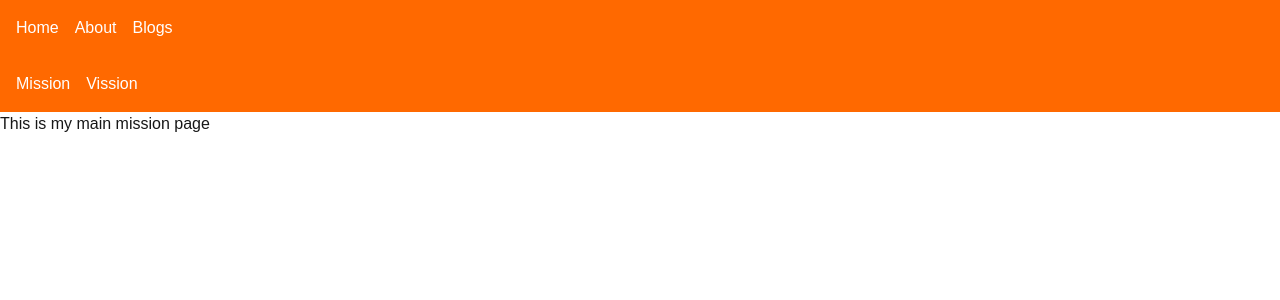
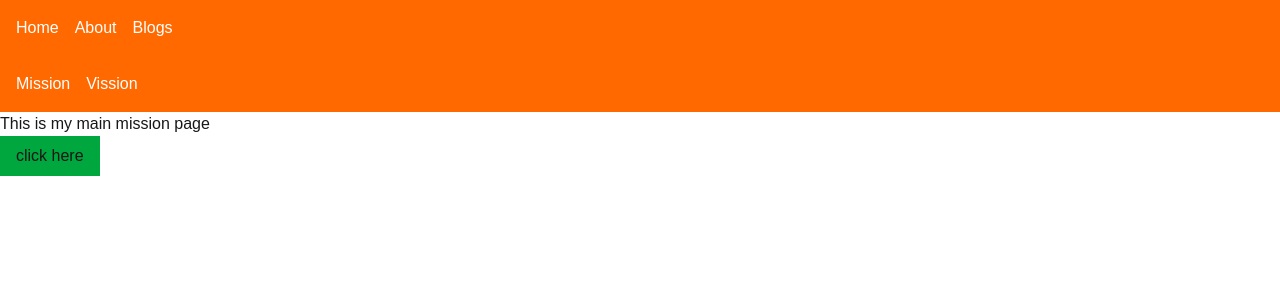
Before and after one commit to symadev/next_app, a Next.js app: page /about/mission in a window 1280 px wide. Shown: the top 300 px of the page. Built offline with nearby package versions, Linux system fonts and the light colour scheme.

Commit message:
added chnages

```diff
--- a/app/about/layout.js
+++ b/app/about/layout.js
@@ -13,6 +13,7 @@ export default function AboutLayout({ children }) {
                 <Link href="/about/vission">Vission</Link>
             </li>
          </ul>
+
         </nav>
         {children}
     </div>
--- a/app/about/mission/page.js
+++ b/app/about/mission/page.js
@@ -1,8 +1,13 @@
-import React from 'react'
+
+"use client";
 // throw new Error('there is an error in the mission page')
 
 export default function missionPage() {
   return (
+    <div>
     <div>This is my main mission page </div>
+
+          <button onClick={()=> console.log("i have to click that button ")} className='px-4 py-2 bg-green-600'>click here</button>
+          </div>
   )
 }
--- a/app/not-found.js
+++ b/app/not-found.js
@@ -2,6 +2,6 @@ import React from 'react'
 
 export default function NotFoundPage() {
   return (
-    <div> This page is Not-Found</div>
+    <div className='text-xl'> The Requested Resource is Not Found</div>
   )
 }
```
